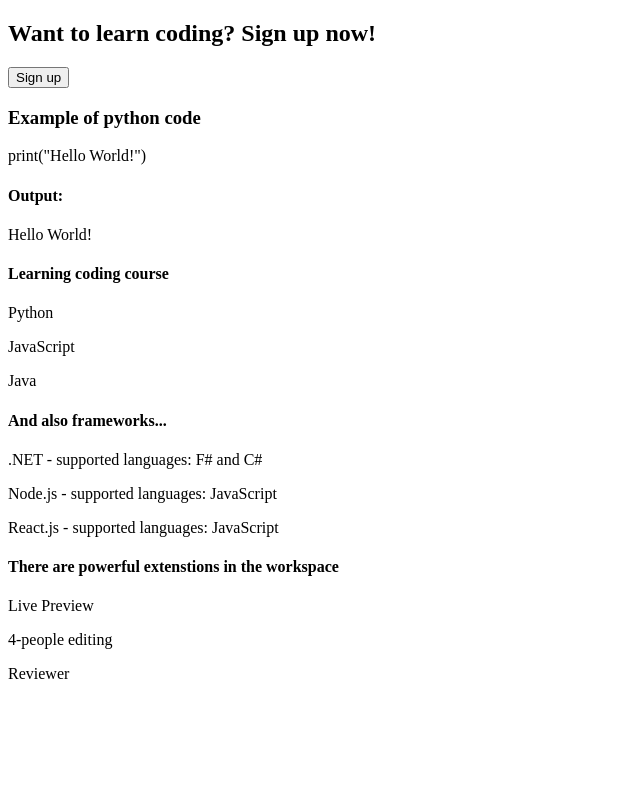
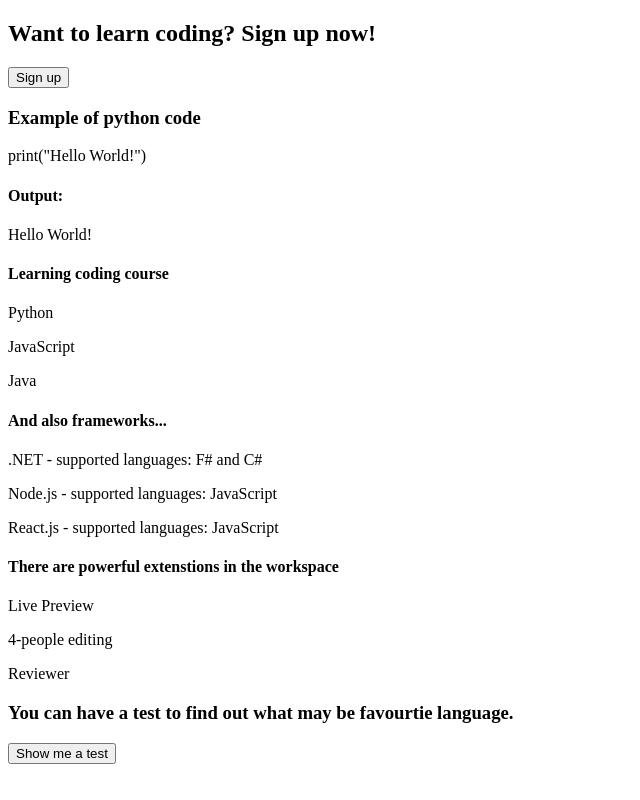
Before and after one commit to kkk-git-github/hello-world, a plain HTML site: page index.html in a window 1280 px wide. Shown: the whole page, without its empty margins (0-640 px from the left). Drawn offline with Linux system fonts and the light colour scheme.

Commit message:
Update index.html

```diff
--- a/index.html
+++ b/index.html
@@ -6,7 +6,7 @@
 </header>
 <body>
   <h2 class="ad">Want to learn coding? Sign up now!</h2>
-  <button> Sign up</button>
+  <button class="sign-up-ad"> Sign up</button>
   <h3> Example of python code</h3>
   <div class="code-example">
     <p class="code1py">print("Hello World!")</p>
@@ -55,6 +55,13 @@
       </p>
     </div>
   </div>
-
+  <div class="suggestion">
+    <h3 class="ask-test">
+      You can have a test to find out what may be favourtie language.
+    </h3>
+    <button class="test-language">
+      Show me a test
+    </button>
+  </div>
 </body>
 </html>
```
